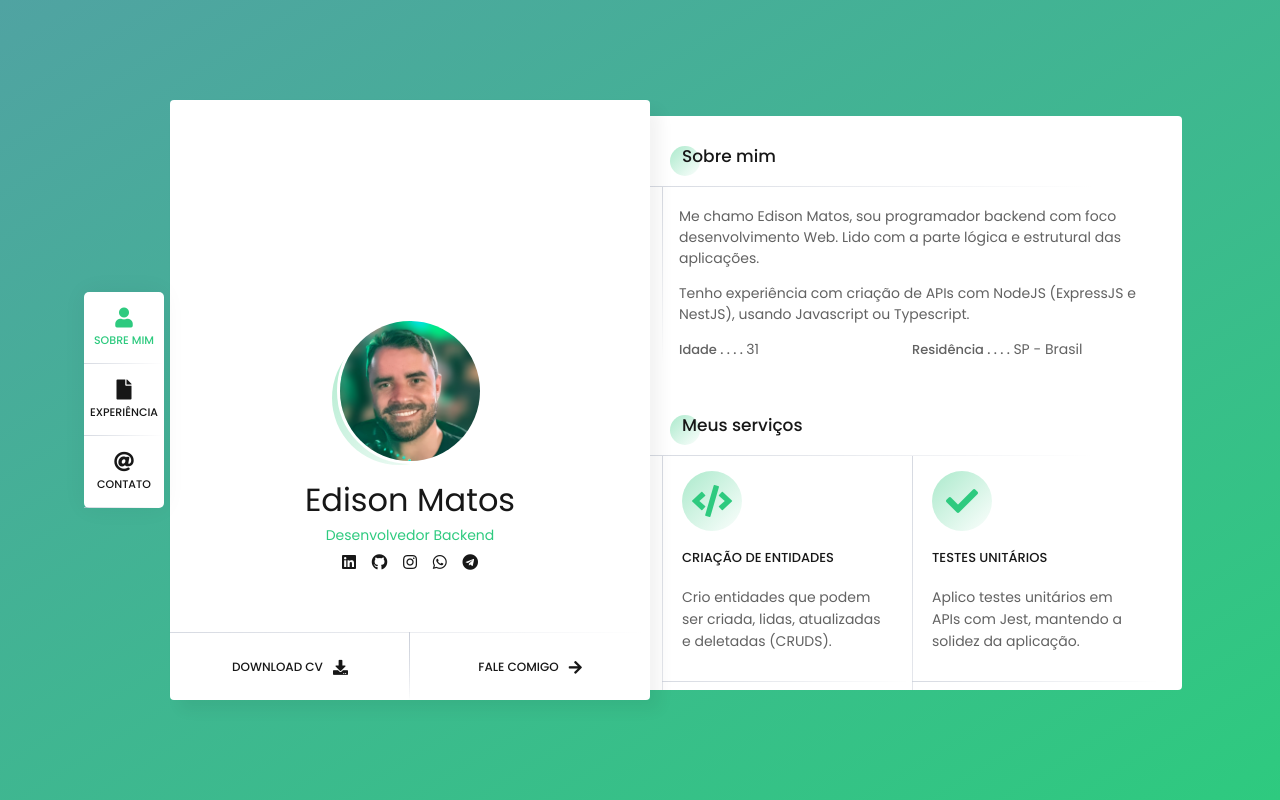
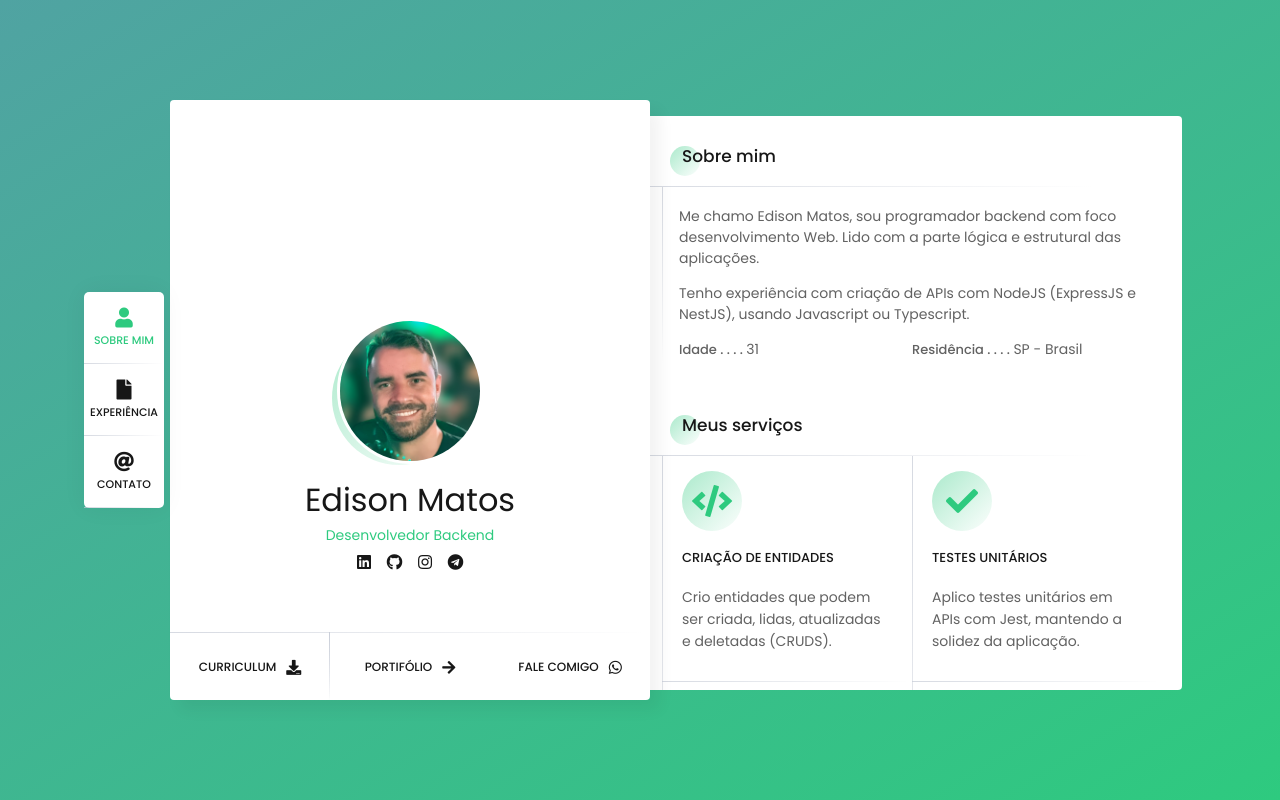
Before and after one commit to EdisonMatos/edisonmatos.github.io, a plain HTML site: page index.html in a window 1280 px wide. Drawn offline with Linux system fonts and the light colour scheme; files that its build step writes are made by us from their sources; a web font is replaced by a local one.

Commit message:
feat(index): Update content

```diff
--- a/index.html
+++ b/index.html
@@ -90,10 +90,6 @@
                     href="https://www.instagram.com/edison_matoss/"
                     class="fab fa-instagram"
                   ></a>
-                  <a
-                    href="https://wa.me/5561992781077"
-                    class="fab fa-whatsapp"
-                  ></a>
                   <a href="https://t.me/edmatoss" class="fab fa-telegram"></a>
                 </div>
               </div>
@@ -101,10 +97,17 @@
                 <a
                   href="./src/cv/Edison_Matos_-_Desenvolvedor_Backend_NodeJS-2.pdf"
                   download
-                  >DOWNLOAD CV <i class="fas fa-download"></i
+                  >CURRICULUM <i class="fas fa-download"></i
                 ></a>
-                <a href="#contact"
-                  >FALE COMIGO <i class="fas fa-arrow-right"></i
+                <a
+                  href="https://github.com/EdisonMatos?tab=repositories"
+                  target="_blank"
+                  >PORTIFÓLIO<i class="fas fa-arrow-right"></i
+                ></a>
+                <a
+                  href="https://github.com/EdisonMatos?tab=repositories"
+                  target="_blank"
+                  >FALE COMIGO<i class="fab fa-whatsapp"></i
                 ></a>
               </div>
             </section>
@@ -339,7 +342,7 @@
             <section id="contact" class="contact">
               <h3 class="title">Fale comigo</h3>
               <div class="contact-information line-left">
-                <p>E-MAIL: edison.matos@live.com</p>
+                <p><h4>E-MAIL:</h4>edison.matos@live.com</p>
                 <div></div>
                 <p>TELEFONE: +55 61 992781077</p>
                 <div></div>
```
